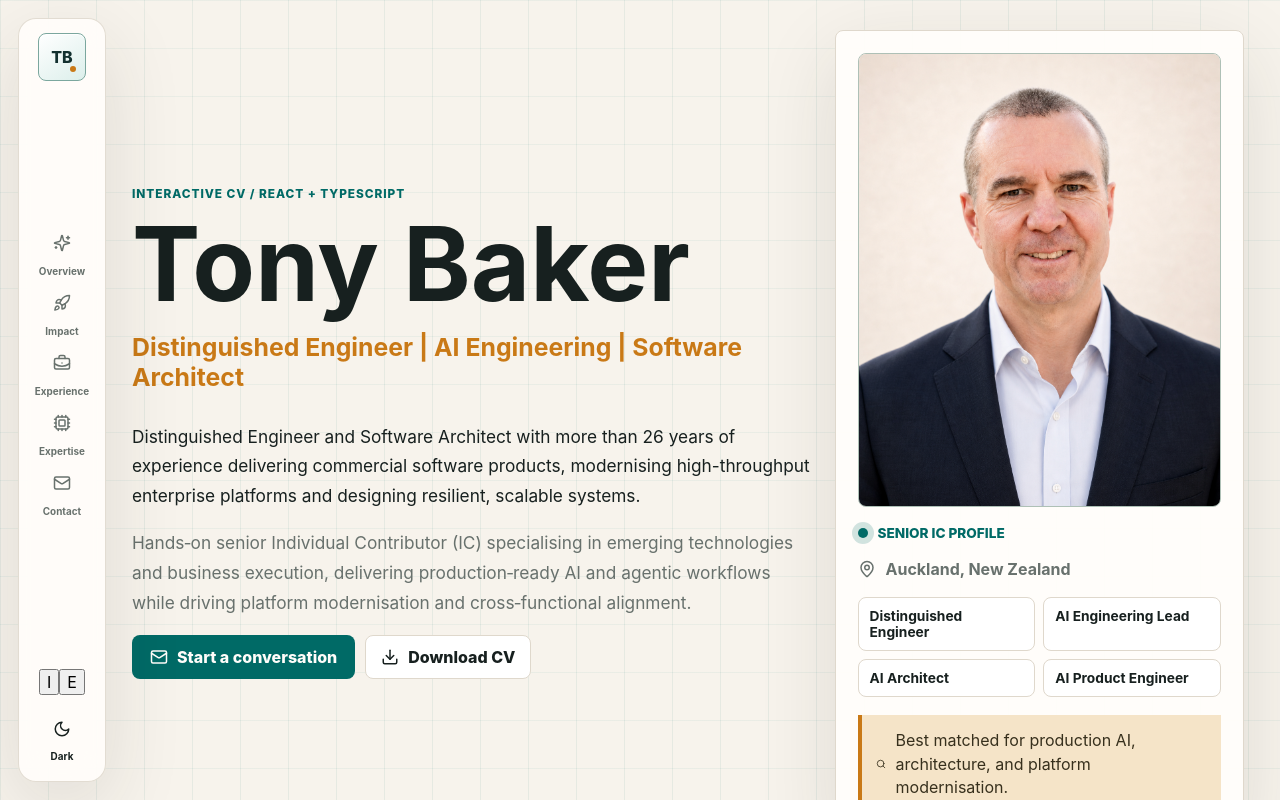
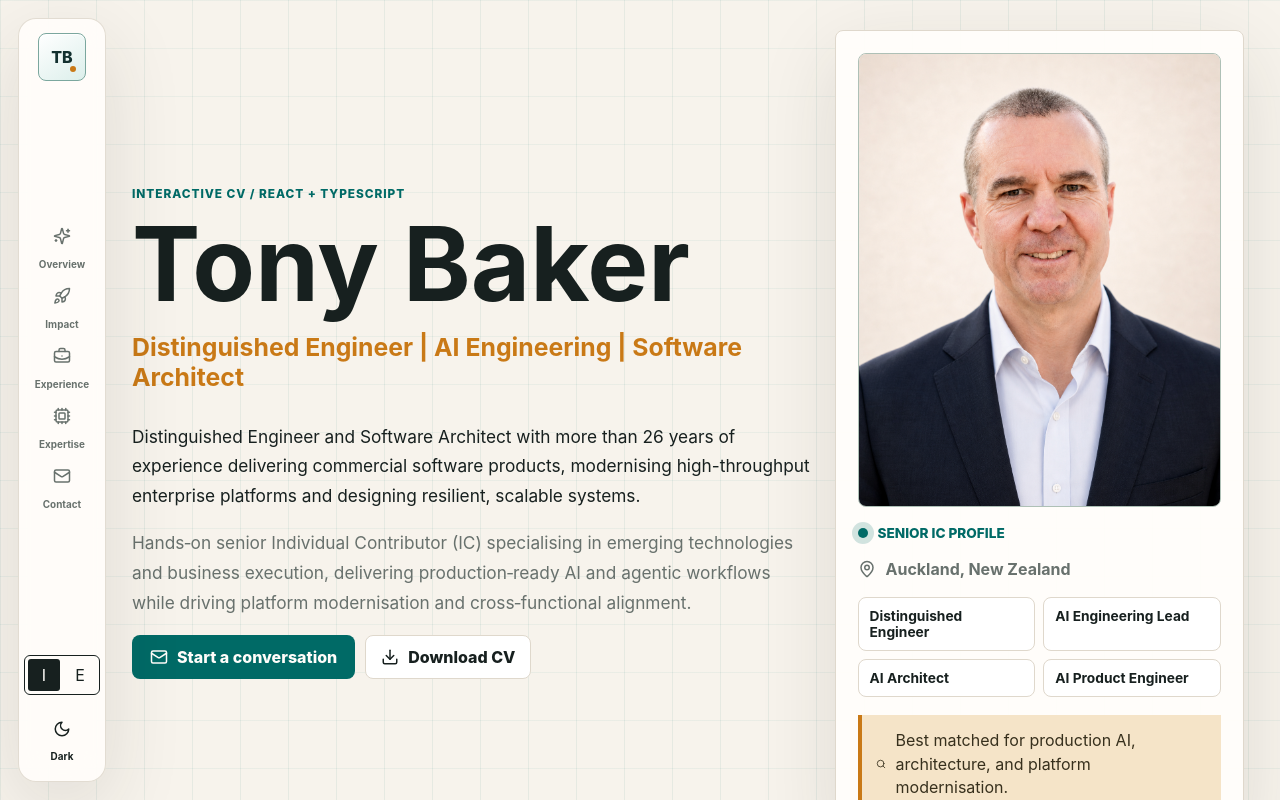
Before and after one commit to bakertony-hash/TonyBakerReactCV, a React (Vite) app: page / in a window 1280 px wide. Shown: the top 800 px of the page. Built offline with nearby package versions, Linux system fonts and the light colour scheme.

Commit message:
feat: add selectable CV layouts

```diff
--- a/src/App.tsx
+++ b/src/App.tsx
@@ -1,10 +1,35 @@
+import { useState } from "react";
+import ExecutiveLayout from "./layouts/ExecutiveLayout";
 import InteractiveLayout from "./layouts/InteractiveLayout";
+import {
+  readLayoutPreference,
+  writeLayoutPreference,
+  type LayoutId,
+} from "./layouts/layoutPreference";
 
 function App() {
+  const [currentLayout, setCurrentLayout] = useState<LayoutId>(() =>
+    readLayoutPreference(),
+  );
+
+  const changeLayout = (nextLayout: LayoutId) => {
+    setCurrentLayout(nextLayout);
+    writeLayoutPreference(nextLayout);
+  };
+
+  if (currentLayout === "executive") {
+    return (
+      <ExecutiveLayout
+        currentLayout={currentLayout}
+        onLayoutChange={changeLayout}
+      />
+    );
+  }
+
   return (
     <InteractiveLayout
-      currentLayout="interactive"
-      onLayoutChange={() => undefined}
+      currentLayout={currentLayout}
+      onLayoutChange={changeLayout}
     />
   );
 }
--- /dev/null
+++ b/src/layouts/ExecutiveLayout.tsx
@@ -0,0 +1,31 @@
+import LayoutSwitcher from "../components/LayoutSwitcher";
+import { profile } from "../data/cv";
+import type { LayoutId } from "./layoutPreference";
+
+function ExecutiveLayout({
+  currentLayout,
+  onLayoutChange,
+}: {
+  currentLayout: LayoutId;
+  onLayoutChange: (layout: LayoutId) => void;
+}) {
+  return (
+    <div className="executive-layout">
+      <header className="executive-header">
+        <a className="executive-wordmark" href="#executive-overview">
+          {profile.name}
+        </a>
+        <LayoutSwitcher
+          currentLayout={currentLayout}
+          onLayoutChange={onLayoutChange}
+        />
+      </header>
+      <main id="executive-overview" aria-label="Executive CV">
+        <h1>{profile.name}</h1>
+        <p>{profile.title}</p>
+      </main>
+    </div>
+  );
+}
+
+export default ExecutiveLayout;
--- a/src/styles.css
+++ b/src/styles.css
@@ -891,3 +891,44 @@ h3 {
     opacity: 0.7;
   }
 }
+
+.layout-switcher {
+  display: inline-flex;
+  gap: 4px;
+  padding: 3px;
+  border: 1px solid currentColor;
+  border-radius: 6px;
+}
+
+.layout-switcher button {
+  min-height: 36px;
+  padding: 0 10px;
+  border: 0;
+  border-radius: 3px;
+  color: inherit;
+  background: transparent;
+  cursor: pointer;
+}
+
+.layout-switcher button[aria-pressed="true"] {
+  background: currentColor;
+}
+
+.layout-switcher button[aria-pressed="true"] span {
+  color: var(--surface, #fff);
+}
+
+.layout-switcher button:focus-visible {
+  outline: 3px solid var(--amber, #c5a059);
+  outline-offset: 3px;
+}
+
+.layout-switcher--compact {
+  display: grid;
+  grid-template-columns: repeat(2, 32px);
+}
+
+.layout-switcher--compact button {
+  min-height: 32px;
+  padding: 0;
+}
```
Also changed, not shown: 1 other file (tests, documents, lock files or other folders).
